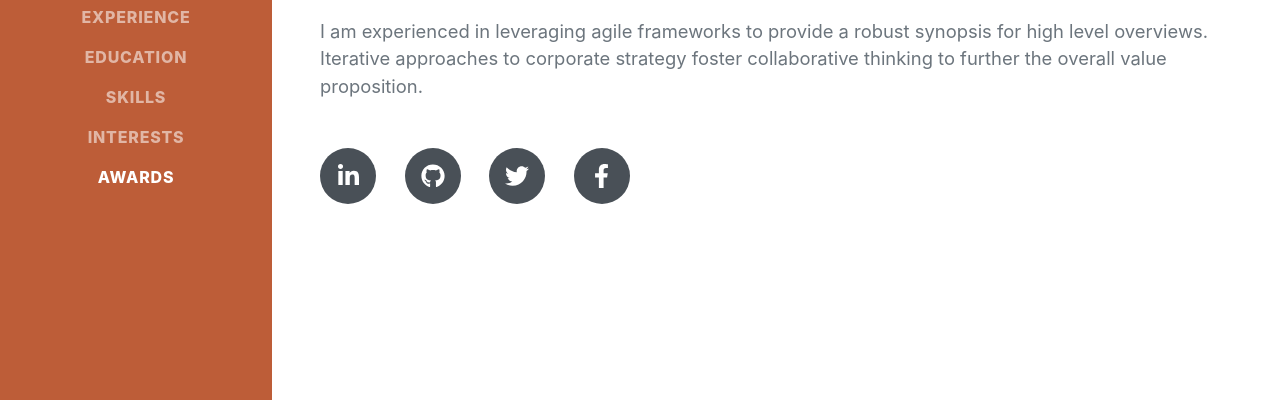
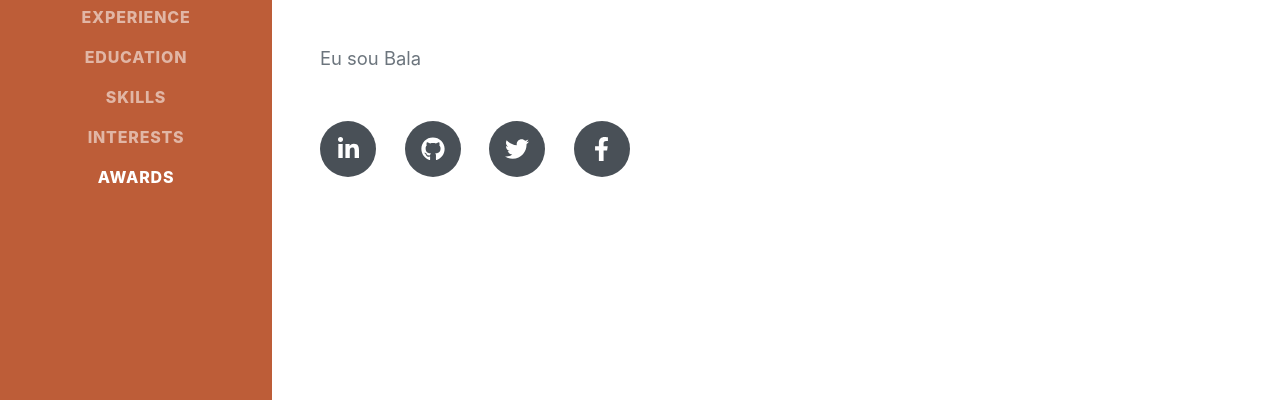
Before and after one commit to Dipyy/minicurso-github, a plain HTML site: page index.html in a window 1280 px wide. Shown: the part 397-797 px from the top of the page. Drawn offline with nearby package versions, Linux system fonts and the light colour scheme; a web font is replaced by a local one.

Commit message:
Update index.html

```diff
--- a/index.html
+++ b/index.html
@@ -47,7 +47,7 @@
                         3542 Berry Street · Cheyenne Wells, CO 80810 · (317) 585-8468 ·
                         <a href="mailto:name@email.com">name@email.com</a>
                     </div>
-                    <p class="lead mb-5">I am experienced in leveraging agile frameworks to provide a robust synopsis for high level overviews. Iterative approaches to corporate strategy foster collaborative thinking to further the overall value proposition.</p>
+                    <p class="lead mb-5">Eu sou Bala</p>
                     <div class="social-icons">
                         <a class="social-icon" href="#!"><i class="fab fa-linkedin-in"></i></a>
                         <a class="social-icon" href="#!"><i class="fab fa-github"></i></a>
```
